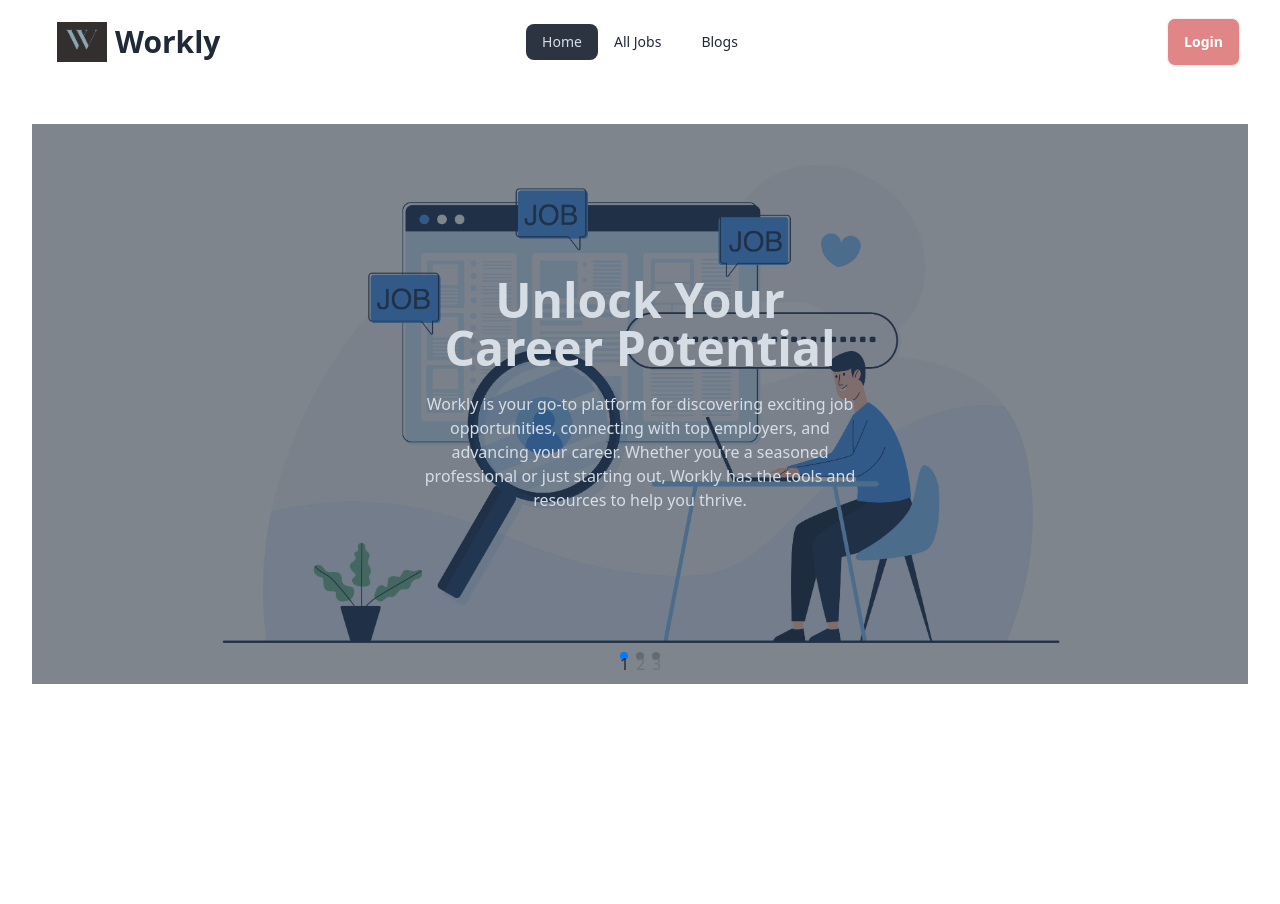
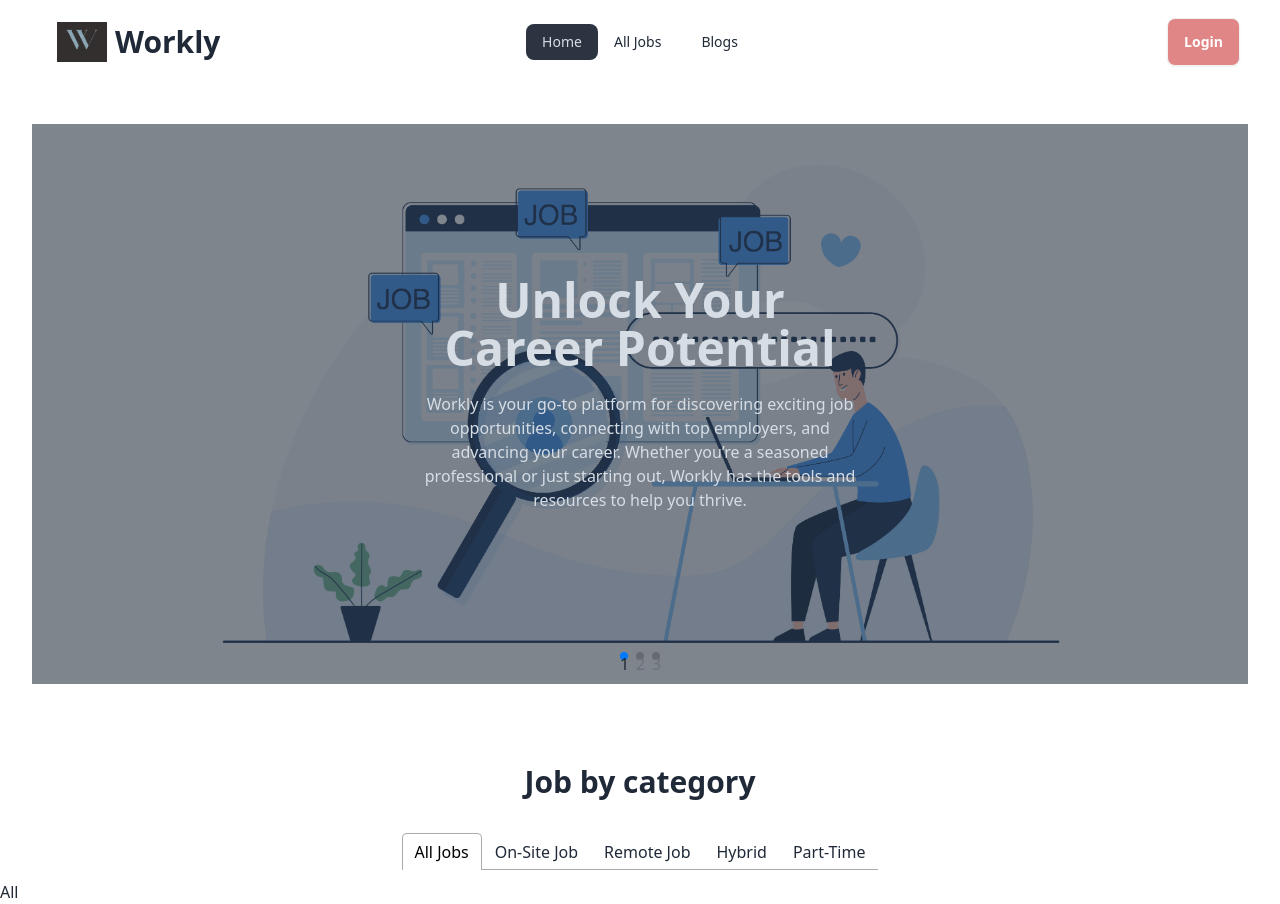
Before and after one commit to abu-abdullah22/workly-client, a React (Vite) app: page / in a window 1280 px wide. Before the commit the page ends 800 px from the top, so only its background shows below. Built offline with nearby package versions, Linux system fonts and the light colour scheme; no server answers; grey boxes are pictures that could not be loaded.

Commit message:
added a tab section of jobs

```diff
--- a/src/Components/Navbar.jsx
+++ b/src/Components/Navbar.jsx
@@ -32,7 +32,7 @@ const Navbar = () => {
     )
 
     return (
-        <div className="navbar bg-base-100 lg:px-10 pt-4">
+        <div className="navbar bg-base-100 lg:px-10 pt-4 container mx-auto">
             <div className="navbar-start">
                 <div className="dropdown z-50">
                     <div tabIndex={0} role="button" className="btn btn-ghost lg:hidden">
--- /dev/null
+++ b/src/Components/TabSection.jsx
@@ -0,0 +1,39 @@
+import { Tab, Tabs, TabList, TabPanel } from 'react-tabs';
+import 'react-tabs/style/react-tabs.css';
+
+const TabSection = () => {
+    return (
+        <Tabs>
+            <h1 className='text-center text-3xl font-bold my-8'>Job by category</h1>
+            <div className='container mx-auto'>
+                <div className='flex items-center justify-center'>
+                    <TabList>
+                        <Tab>All Jobs</Tab>
+                        <Tab>On-Site Job</Tab>
+                        <Tab>Remote Job</Tab>
+                        <Tab>Hybrid</Tab>
+                        <Tab>Part-Time</Tab>
+                    </TabList>
+                </div>
+
+                <TabPanel>
+                    <h2>All</h2>
+                </TabPanel>
+                <TabPanel>
+                    <h2>onsite</h2>
+                </TabPanel>
+                <TabPanel>
+                    <h2>remote</h2>
+                </TabPanel>
+                <TabPanel>
+                    <h2>hybrid</h2>
+                </TabPanel>
+                <TabPanel>
+                    <h2>part time</h2>
+                </TabPanel>
+            </div>
+        </Tabs>
+    );
+};
+
+export default TabSection;
--- a/src/Pages/Home.jsx
+++ b/src/Pages/Home.jsx
@@ -1,8 +1,10 @@
 import Carou from '../Components/Carou'
+import TabSection from '../Components/TabSection';
 const Home = () => {
     return (
         <div>
          <Carou />
+         <TabSection />
         </div>
     );
 };
```
